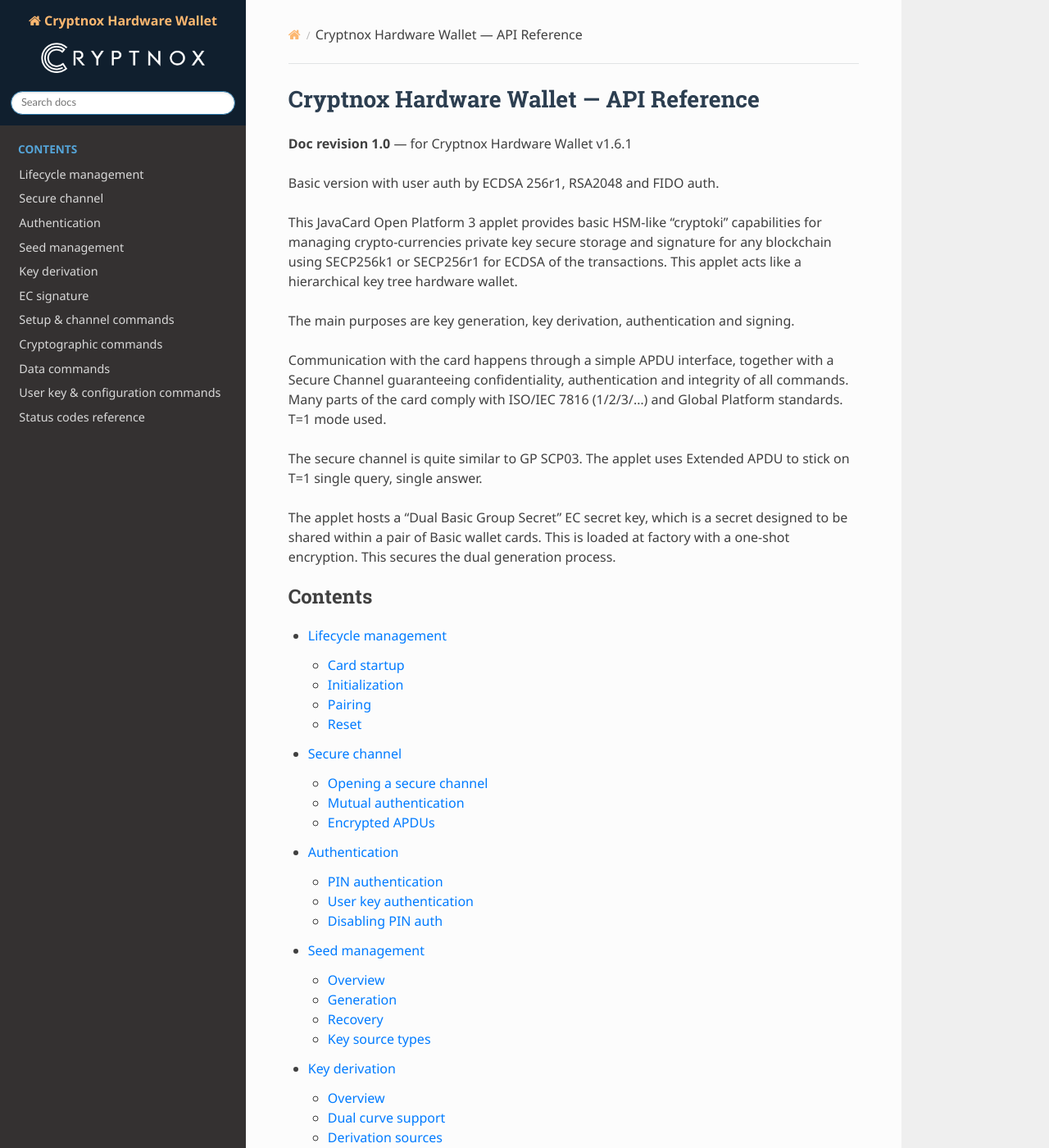
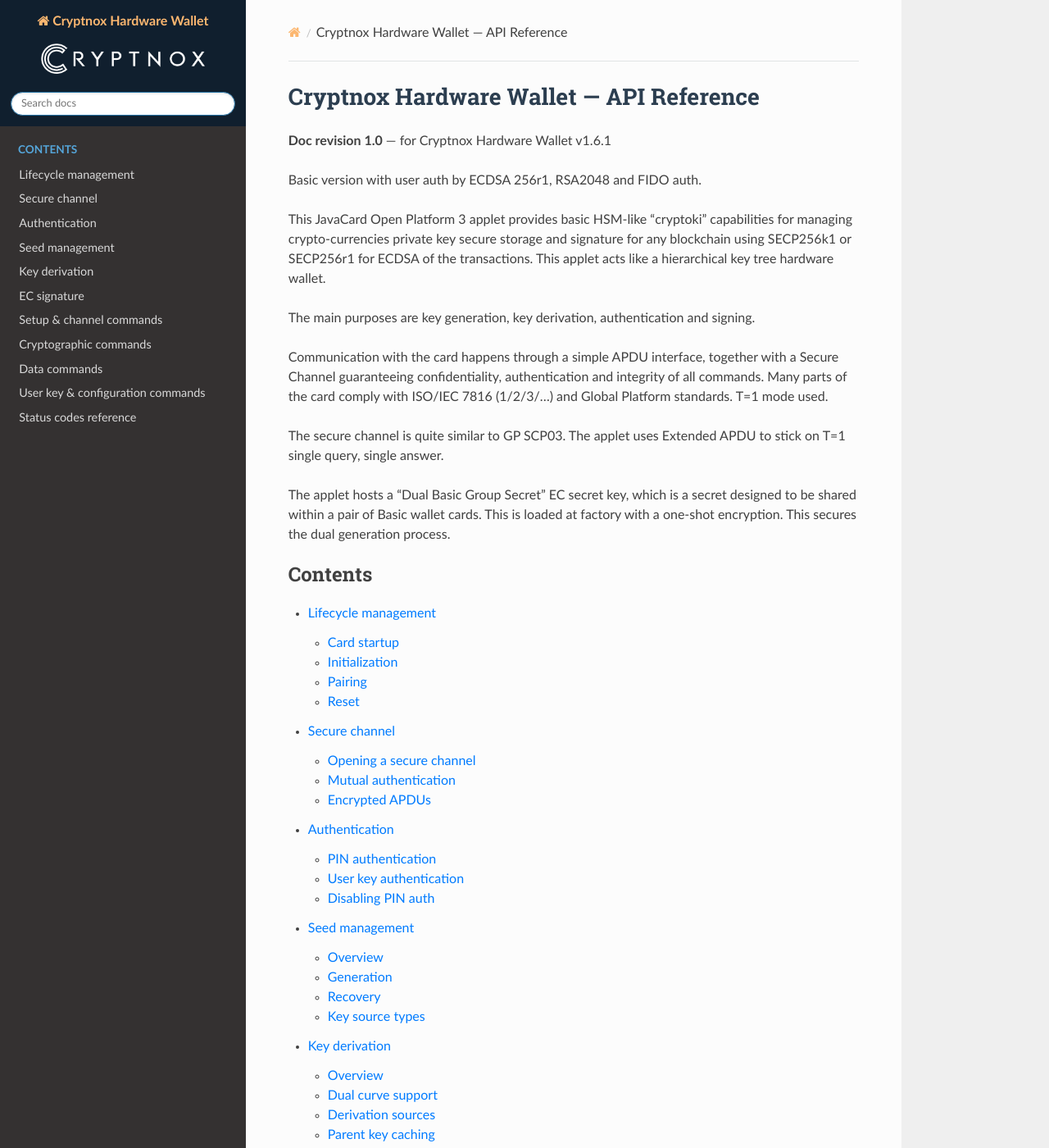
Before and after one commit to embarquech/hardware-wallet-doc, a Sphinx documentation site: the page built from docs/source/index.rst, in a window 1280 px wide and 1400 px high. Shown: the whole window at 82% size. Built offline with Sphinx 7.4.7 and the Read the Docs theme 3.1.0, drawn with Linux system fonts in a browser that asks for light colours.

Commit message:
Remove custom font.

```diff
--- a/docs/source/_static/custom.css
+++ b/docs/source/_static/custom.css
@@ -1,7 +1,4 @@
 /* Custom styling for the documentation */
-body {
-    font-family: 'Segoe UI', Tahoma, Geneva, Verdana, sans-serif;
-}
 
 /* Style for code blocks */
 .highlight {
```
